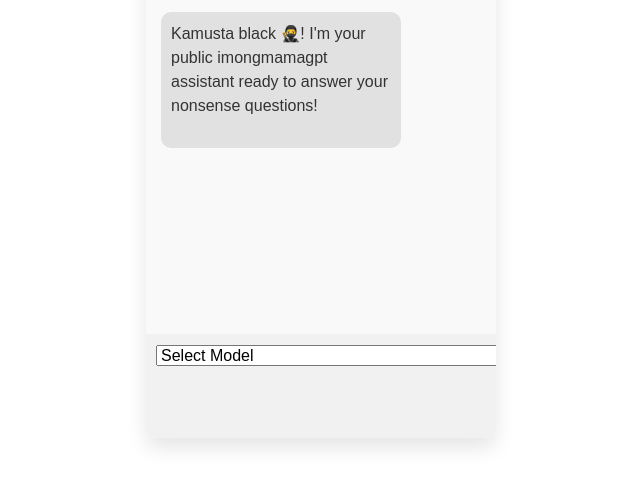
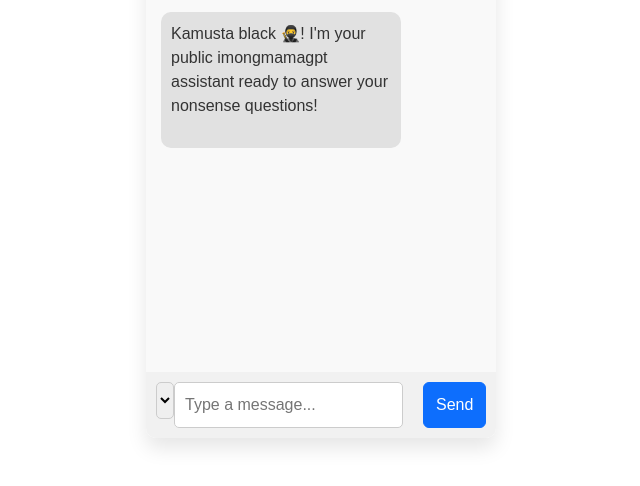
Before and after one commit to carljohnvillavito/ImongMaMaGPT, a website: page ImongMaMa/index.html in a window 1280 px wide. Shown: the part 212-698 px from the top of the page, without its empty margins (319-959 px from the left). Drawn offline with nearby package versions, Linux system fonts and the light colour scheme.

Commit message:
Update style.css

```diff
--- a/ImongMaMa/style.css
+++ b/ImongMaMa/style.css
@@ -375,3 +375,25 @@ input:checked + .slider:before {
     border: 1px solid #ccc;
     padding: 3px;
 }
+.footer-top {
+  margin-bottom: 8px;
+}
+
+.footer-bottom {
+  display: flex;
+  gap: 10px;
+}
+
+.model-select {
+  width: 100%;
+  padding: 8px;
+  font-size: 1rem;
+  border-radius: 5px;
+  border: 1px solid #ccc;
+}
+
+body.dark-mode .model-select {
+  background-color: #2c2c2c;
+  color: #ddd;
+  border-color: #555;
+}
```
